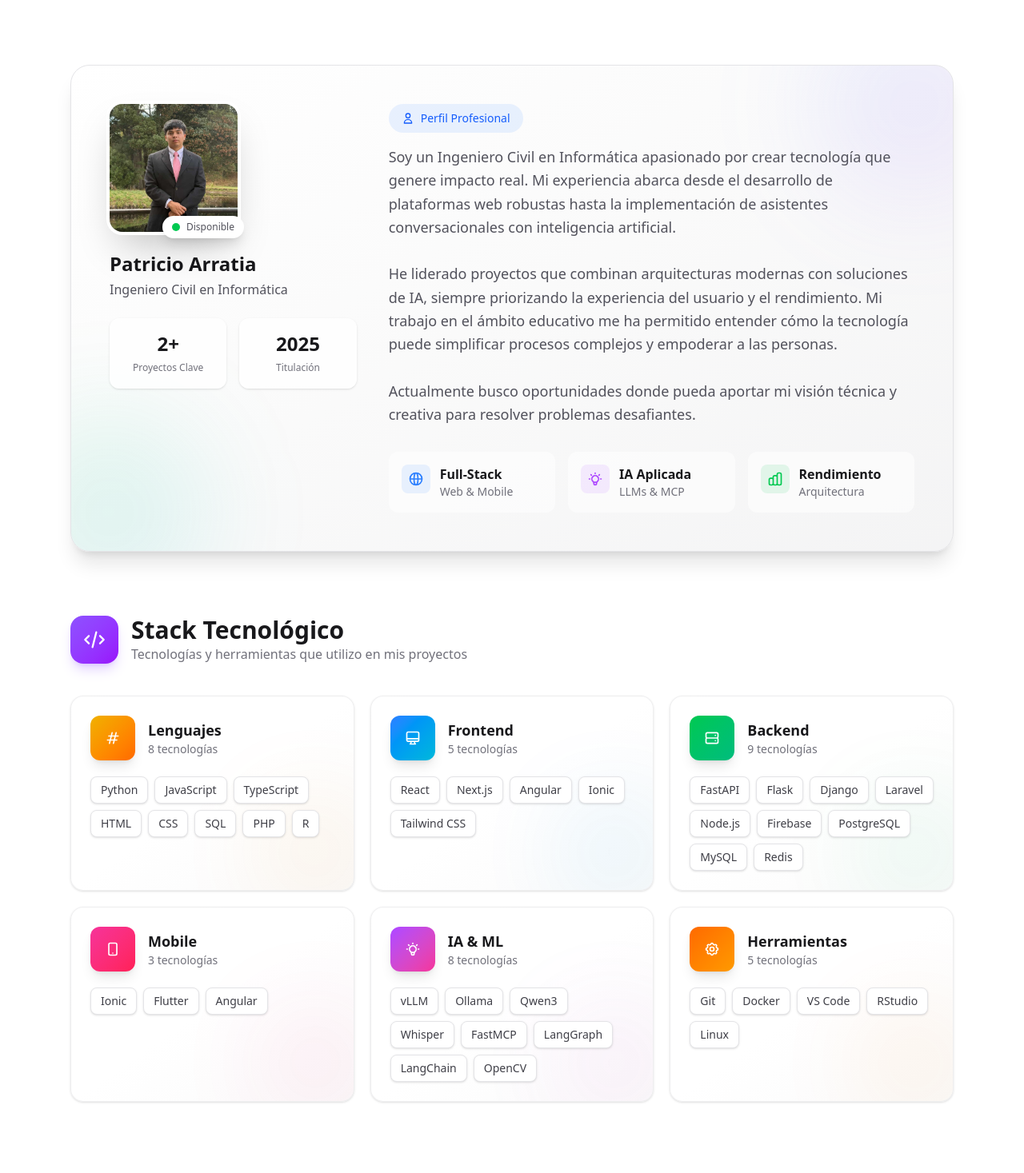
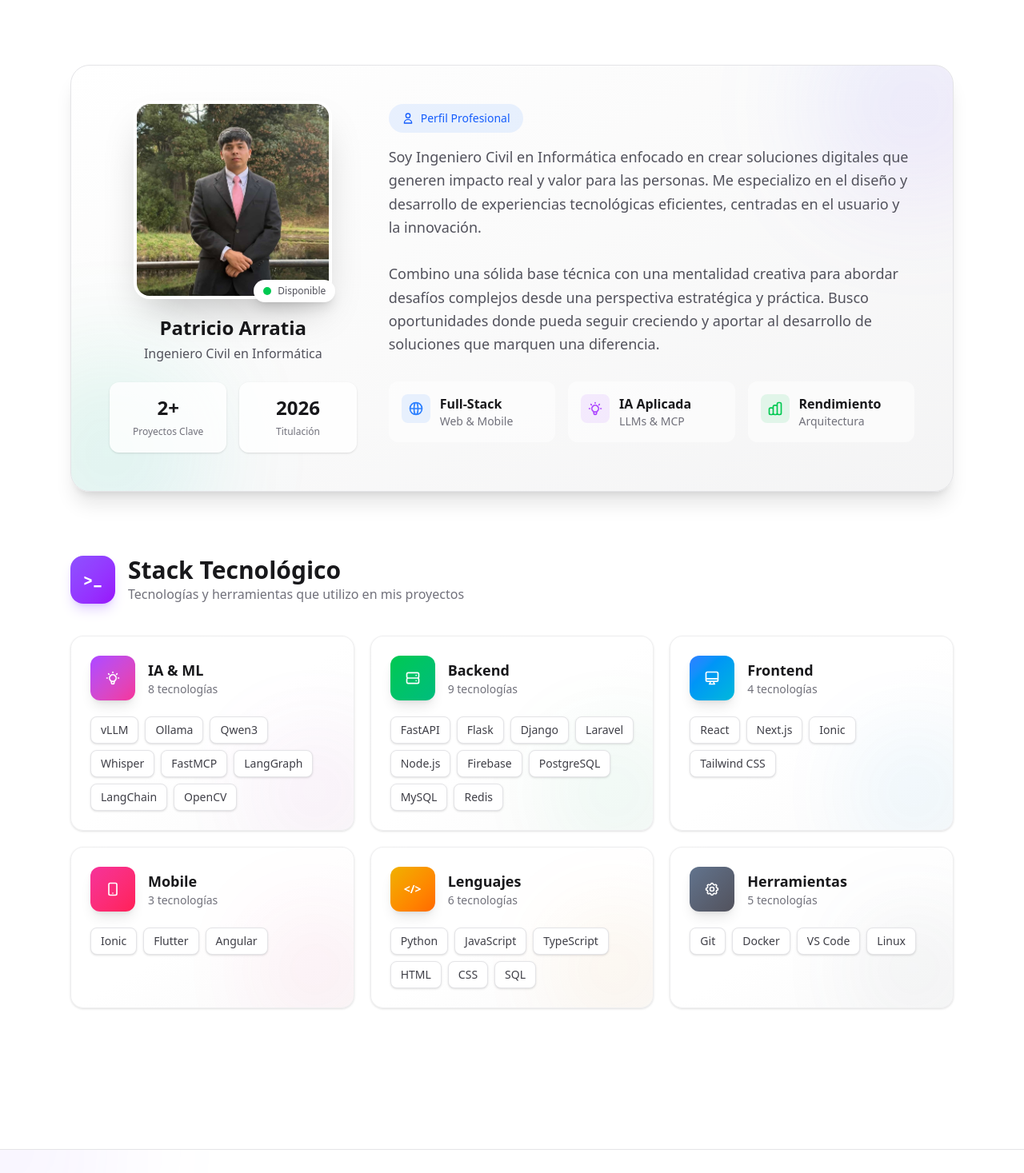
Before and after one commit to patoskixd/Portafolio, a Next.js app: page /about in a window 1280 px wide. Shown: the part 243-1710 px from the top of the page at 80% size. Built offline with nearby package versions, Linux system fonts and the light colour scheme.

Commit message:
Refactor skill categories, project descriptions, and personal profile for improved clarity and relevance

```diff
--- a/app/about/page.tsx
+++ b/app/about/page.tsx
@@ -5,24 +5,14 @@ import { profile } from "@/data/profile";
 // Agrupar skills por categoría
 const skillCategories = [
   {
-    name: "Lenguajes",
+    name: "IA & ML",
     icon: (
       <svg className="h-5 w-5" fill="none" viewBox="0 0 24 24" stroke="currentColor">
-        <path strokeLinecap="round" strokeLinejoin="round" strokeWidth={2} d="M7 20l4-16m2 16l4-16M6 9h14M4 15h14" />
+        <path strokeLinecap="round" strokeLinejoin="round" strokeWidth={2} d="M9.663 17h4.673M12 3v1m6.364 1.636l-.707.707M21 12h-1M4 12H3m3.343-5.657l-.707-.707m2.828 9.9a5 5 0 117.072 0l-.548.547A3.374 3.374 0 0014 18.469V19a2 2 0 11-4 0v-.531c0-.895-.356-1.754-.988-2.386l-.548-.547z" />
       </svg>
     ),
-    skills: ["Python", "JavaScript", "TypeScript", "HTML", "CSS", "SQL", "PHP", "R"],
-    color: "from-yellow-500 to-orange-500",
-  },
-  {
-    name: "Frontend",
-    icon: (
-      <svg className="h-5 w-5" fill="none" viewBox="0 0 24 24" stroke="currentColor">
-        <path strokeLinecap="round" strokeLinejoin="round" strokeWidth={2} d="M9.75 17L9 20l-1 1h8l-1-1-.75-3M3 13h18M5 17h14a2 2 0 002-2V5a2 2 0 00-2-2H5a2 2 0 00-2 2v10a2 2 0 002 2z" />
-      </svg>
-    ),
-    skills: ["React", "Next.js", "Angular", "Ionic", "Tailwind CSS"],
-    color: "from-blue-500 to-cyan-500",
+    skills: ["vLLM", "Ollama", "Qwen3", "Whisper", "FastMCP", "LangGraph", "LangChain", "OpenCV"],
+    color: "from-purple-500 to-pink-500",
   },
   {
     name: "Backend",
@@ -35,6 +25,16 @@ const skillCategories = [
     color: "from-green-500 to-emerald-500",
   },
   {
+    name: "Frontend",
+    icon: (
+      <svg className="h-5 w-5" fill="none" viewBox="0 0 24 24" stroke="currentColor">
+        <path strokeLinecap="round" strokeLinejoin="round" strokeWidth={2} d="M9.75 17L9 20l-1 1h8l-1-1-.75-3M3 13h18M5 17h14a2 2 0 002-2V5a2 2 0 00-2-2H5a2 2 0 00-2 2v10a2 2 0 002 2z" />
+      </svg>
+    ),
+    skills: ["React", "Next.js", "Ionic", "Tailwind CSS"],
+    color: "from-blue-500 to-cyan-500",
+  },
+  {
     name: "Mobile",
     icon: (
       <svg className="h-5 w-5" fill="none" viewBox="0 0 24 24" stroke="currentColor">
@@ -45,14 +45,12 @@ const skillCategories = [
     color: "from-pink-500 to-rose-500",
   },
   {
-    name: "IA & ML",
+    name: "Lenguajes",
     icon: (
-      <svg className="h-5 w-5" fill="none" viewBox="0 0 24 24" stroke="currentColor">
-        <path strokeLinecap="round" strokeLinejoin="round" strokeWidth={2} d="M9.663 17h4.673M12 3v1m6.364 1.636l-.707.707M21 12h-1M4 12H3m3.343-5.657l-.707-.707m2.828 9.9a5 5 0 117.072 0l-.548.547A3.374 3.374 0 0014 18.469V19a2 2 0 11-4 0v-.531c0-.895-.356-1.754-.988-2.386l-.548-.547z" />
-      </svg>
+      <span className="text-sm font-bold">&lt;/&gt;</span>
     ),
-    skills: ["vLLM", "Ollama", "Qwen3", "Whisper", "FastMCP", "LangGraph", "LangChain", "OpenCV"],
-    color: "from-purple-500 to-pink-500",
+    skills: ["Python", "JavaScript", "TypeScript", "HTML", "CSS", "SQL"],
+    color: "from-yellow-500 to-orange-500",
   },
   {
     name: "Herramientas",
@@ -62,8 +60,8 @@ const skillCategories = [
         <path strokeLinecap="round" strokeLinejoin="round" strokeWidth={2} d="M15 12a3 3 0 11-6 0 3 3 0 016 0z" />
       </svg>
     ),
-    skills: ["Git", "Docker", "VS Code", "RStudio", "Linux"],
-    color: "from-orange-500 to-amber-500",
+    skills: ["Git", "Docker", "VS Code", , "Linux"],
+    color: "from-slate-500 to-zinc-600",
   },
 ];
 
@@ -88,16 +86,16 @@ export default function AboutPage() {
 
             <div className="relative grid gap-10 lg:grid-cols-3">
               {/* Avatar & Quick Info */}
-              <div className="flex flex-col items-center text-center lg:items-start lg:text-left">
+              <div className="flex flex-col items-center text-center">
                 {/* Avatar */}
                 <div className="relative mb-6">
-                  <div className="h-40 w-40 overflow-hidden rounded-2xl bg-gradient-to-br from-zinc-200 to-zinc-300 shadow-2xl ring-4 ring-white dark:from-zinc-700 dark:to-zinc-600 dark:ring-zinc-800">
+                  <div className="h-60 w-60 overflow-hidden rounded-2xl bg-gradient-to-br from-zinc-200 to-zinc-300 shadow-2xl ring-4 ring-white dark:from-zinc-700 dark:to-zinc-600 dark:ring-zinc-800">
                     {/* Tu imagen de perfil */}
                     <Image
                       src="/images/profile/Foto.jpg"
                       alt="Patricio Arratia"
-                      width={160}
-                      height={160}
+                      width={240}
+                      height={240}
                       className="h-full w-full object-cover"
                       priority
                     />
@@ -134,7 +132,7 @@ export default function AboutPage() {
                   </div>
                   <div className="rounded-xl bg-white/80 p-4 text-center shadow-sm dark:bg-zinc-800/80">
                     <span className="block text-2xl font-bold text-zinc-900 dark:text-zinc-100">
-                      2025
+                      2026
                     </span>
                     <span className="text-xs text-zinc-500 dark:text-zinc-400">
                       Titulación
@@ -200,9 +198,7 @@ export default function AboutPage() {
         <section className="mb-20">
           <div className="mb-10 flex items-center gap-4">
             <div className="rounded-2xl bg-gradient-to-br from-violet-500 to-purple-600 p-4 shadow-lg shadow-violet-500/25">
-              <svg className="h-7 w-7 text-white" fill="none" viewBox="0 0 24 24" stroke="currentColor">
-                <path strokeLinecap="round" strokeLinejoin="round" strokeWidth={2} d="M10 20l4-16m4 4l4 4-4 4M6 16l-4-4 4-4" />
-              </svg>
+              <span className="text-xl font-mono font-bold text-white">&gt;_</span>
             </div>
             <div>
               <h3 className="text-2xl font-bold text-zinc-900 dark:text-zinc-100 sm:text-3xl">
--- a/app/projects/[slug]/page.tsx
+++ b/app/projects/[slug]/page.tsx
@@ -16,9 +16,8 @@ export async function generateStaticParams() {
 export async function generateMetadata({ params }: ProjectPageProps) {
   const { slug } = await params;
   const project = getProjectBySlug(slug);
-  if (!project) return { title: "Proyecto no encontrado" };
+  if (!project) return {};
   return {
-    title: `${project.title} `,
     description: project.shortDescription,
   };
 }
--- a/app/projects/page.tsx
+++ b/app/projects/page.tsx
@@ -11,7 +11,7 @@ export default function ProjectsPage() {
       <div className="mx-auto max-w-6xl px-6">
         <SectionHeading
           title="Mis Proyectos"
-          subtitle="Soluciones reales que combinan desarrollo full-stack, IA y experiencia de usuario"
+          subtitle="Desarrollo de soluciones digitales con enfoque en arquitectura, automatización e impacto en entornos reales."
         />
 
         {/* Featured Projects */}
--- a/components/Footer.tsx
+++ b/components/Footer.tsx
@@ -88,8 +88,8 @@ export function Footer() {
             </Link>
 
             <p className="max-w-xs text-sm leading-relaxed text-zinc-600 dark:text-zinc-400">
-              Construyendo soluciones tecnológicas que transforman ideas en realidad.
-              Especializado en desarrollo web full-stack e inteligencia artificial.
+            Creo que la tecnología es mejor cuando se siente simple, útil y humana.
+            Cuando su propósito es facilitar la vida de las personas.
             </p>
 
             {/* Status Badge */}
--- a/data/profile.ts
+++ b/data/profile.ts
@@ -40,80 +40,35 @@ export const profile = {
     },
   ],
 
-  about: `Soy un Ingeniero Civil en Informática apasionado por crear tecnología que genere impacto real. Mi experiencia abarca desde el desarrollo de plataformas web robustas hasta la implementación de asistentes conversacionales con inteligencia artificial.
+  about: `Soy Ingeniero Civil en Informática enfocado en crear soluciones digitales que generen impacto real y valor para las personas. Me especializo en el diseño y desarrollo de experiencias tecnológicas eficientes, centradas en el usuario y la innovación.
 
-He liderado proyectos que combinan arquitecturas modernas con soluciones de IA, siempre priorizando la experiencia del usuario y el rendimiento. Mi trabajo en el ámbito educativo me ha permitido entender cómo la tecnología puede simplificar procesos complejos y empoderar a las personas.
-
-Actualmente busco oportunidades donde pueda aportar mi visión técnica y creativa para resolver problemas desafiantes.`,
+Combino una sólida base técnica con una mentalidad creativa para abordar desafíos complejos desde una perspectiva estratégica y práctica. Busco oportunidades donde pueda seguir creciendo y aportar al desarrollo de soluciones que marquen una diferencia.`,
 
   skills: [
-    // Frontend
-    "React",
-    "Next.js",
-    "TypeScript",
-    "Tailwind CSS",
-    "Angular",
-    "Ionic",
-    // Backend
-    "FastAPI",
-    "Python",
-    "Node.js",
-    "PostgreSQL",
-    "Redis",
     // IA & ML
     "vLLM",
     "Qwen",
     "Whisper",
     "MCP",
     "LangChain",
+    // Backend
+    "FastAPI",
+    "Node.js",
+    "PostgreSQL",
+    "Redis",
+    // Frontend
+    "React",
+    "Next.js",
+    "Tailwind CSS",
+    // Mobile
+    "Angular",
+    "Ionic",
+    // Lenguajes
+    "Python",
+    "TypeScript",
     // Herramientas
     "Docker",
     "Git",
     "Linux",
   ],
-
-  timeline: [
-    {
-      year: "2025",
-      title: "Diplomado en Desarrollo de Software",
-      institution: "Universidad Católica de Temuco",
-      description: "Formación avanzada en arquitecturas modernas, patrones de diseño y buenas prácticas de desarrollo.",
-      type: "education" as const,
-    },
-    {
-      year: "2025",
-      title: "Defensa de Trabajo de Título",
-      institution: "Ingeniería Civil en Informática — UCT",
-      description: "Presentación y defensa exitosa de plataforma web con asistente IA para gestión académica.",
-      type: "achievement" as const,
-    },
-    {
-      year: "2024-2025",
-      title: "Trabajo de Título: Plataforma con IA",
-      institution: "Universidad Católica de Temuco",
-      description: "Arquitectura MCP con vLLM/Qwen, integración Telegram, Google Calendar y transcripción de voz.",
-      type: "project" as const,
-    },
-    {
-      year: "2023-2024",
-      title: "Ayudante de Cátedra",
-      institution: "Universidad Católica de Temuco",
-      description: "Apoyo docente en Programación, Estructuras de Datos y Bases de Datos. Mentoria a estudiantes.",
-      type: "experience" as const,
-    },
-    {
-      year: "2023",
-      title: "Aplicación CINAP — Microscopía Móvil",
-      institution: "Centro de Investigación UCT",
-      description: "App móvil para captura, procesamiento y análisis de imágenes microscópicas en campo.",
-      type: "project" as const,
-    },
-    {
-      year: "2019-2025",
-      title: "Ingeniería Civil en Informática",
-      institution: "Universidad Católica de Temuco",
-      description: "Formación sólida en desarrollo de software, arquitectura de sistemas, IA y gestión de proyectos.",
-      type: "education" as const,
-    },
-  ] satisfies TimelineItem[],
 };
```
Also changed, not shown: data/projects.ts (+22 -18 lines).
